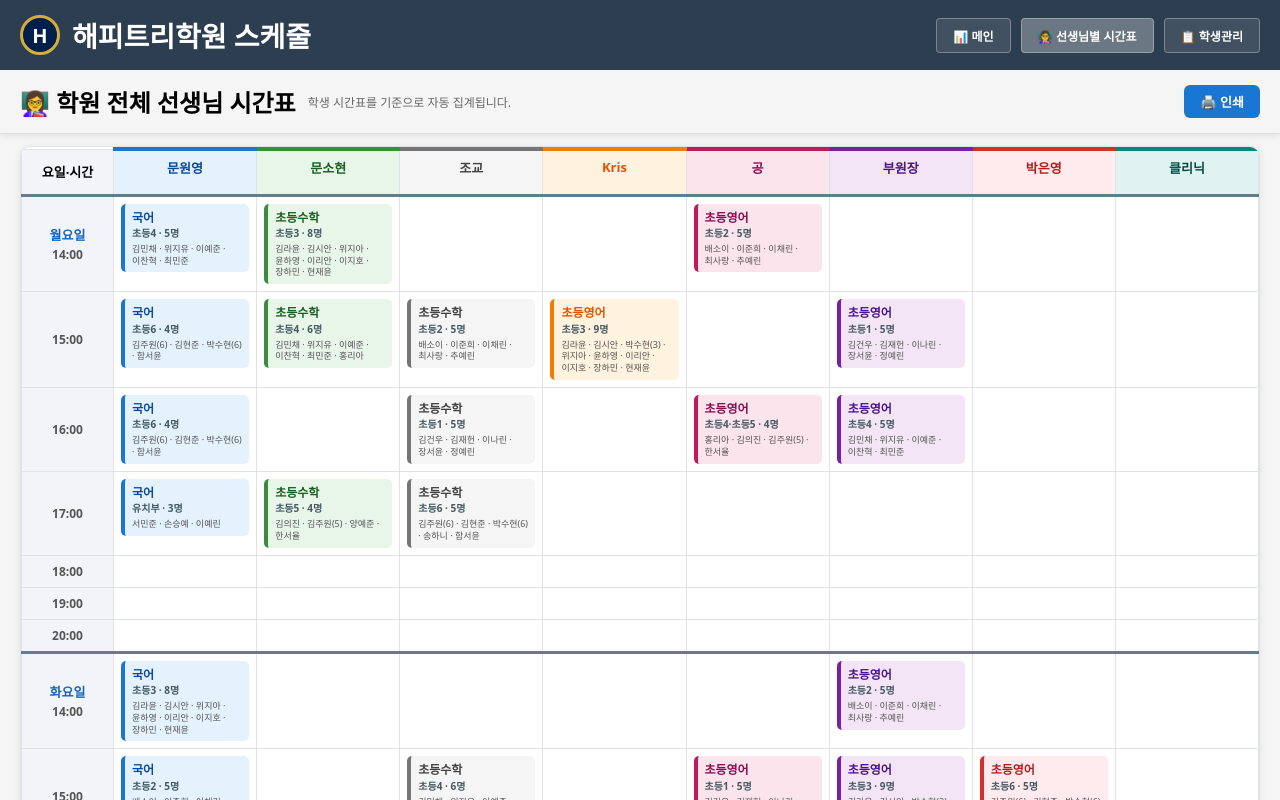
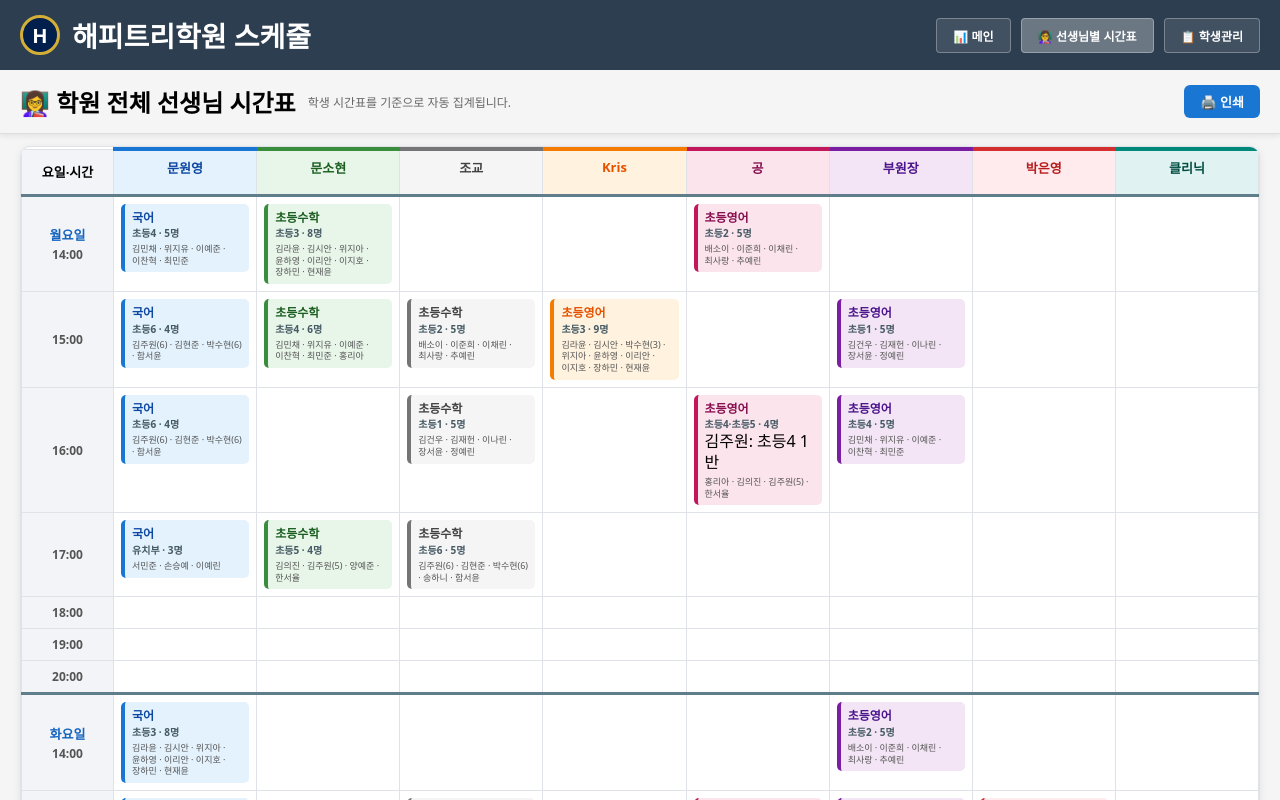
Before and after one commit to choiyoonmi/ht-schedule, a React (Vite) app: page / in a window 1280 px wide. Both pictures are taken after a click on the button "👩‍🏫 선생님별 시간표". Built offline with nearby package versions, Linux system fonts and the light colour scheme.

Commit message:
김주원 영어반 및 목요일 합반 표시

```diff
--- a/src/App.tsx
+++ b/src/App.tsx
@@ -430,6 +430,9 @@ function App() {
           subject,
           grades: grades.join('·'),
           names: subjectEntries.map(entry => entry.studentName),
+          notes: subject === '초등영어' && subjectEntries.some(entry => entry.studentName === '김주원(5)')
+            ? [subjectEntries[0]?.day === '목' ? '김주원: 초5반 합반 가능' : '김주원: 초등4 1반']
+            : [],
         };
       });
     };
@@ -487,6 +490,7 @@ function App() {
                               <div key={summary.subject} className="teacher-class-card" style={{background: color.bg, borderLeftColor: color.border}}>
                                 <div className="teacher-class-title" style={{color: color.text}}>{summary.subject}</div>
                                 <div className="teacher-class-meta">{summary.grades || '학년 미지정'} · {summary.names.length}명</div>
+                                {summary.notes.map(note => <div key={note} className="teacher-class-note">{note}</div>)}
                                 <div className="teacher-class-names">{summary.names.join(' · ')}</div>
                               </div>
                             );
```
